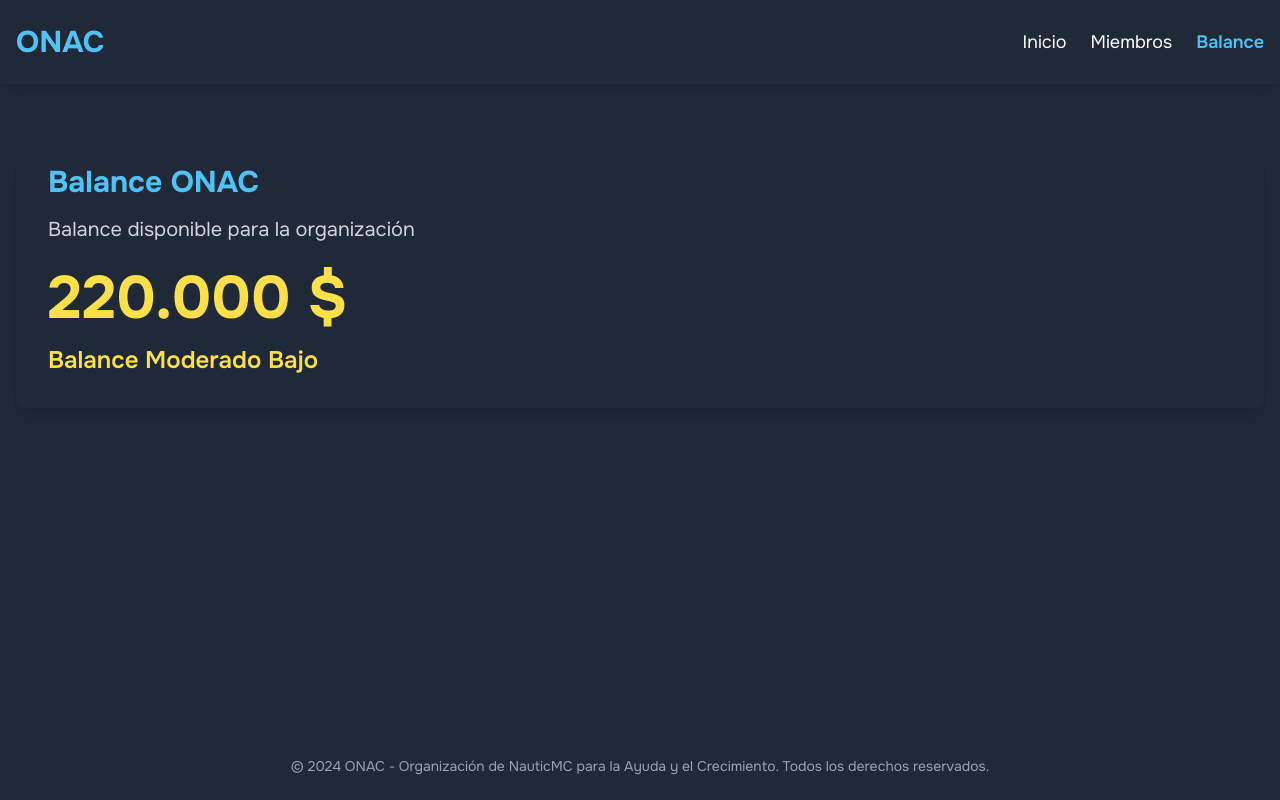
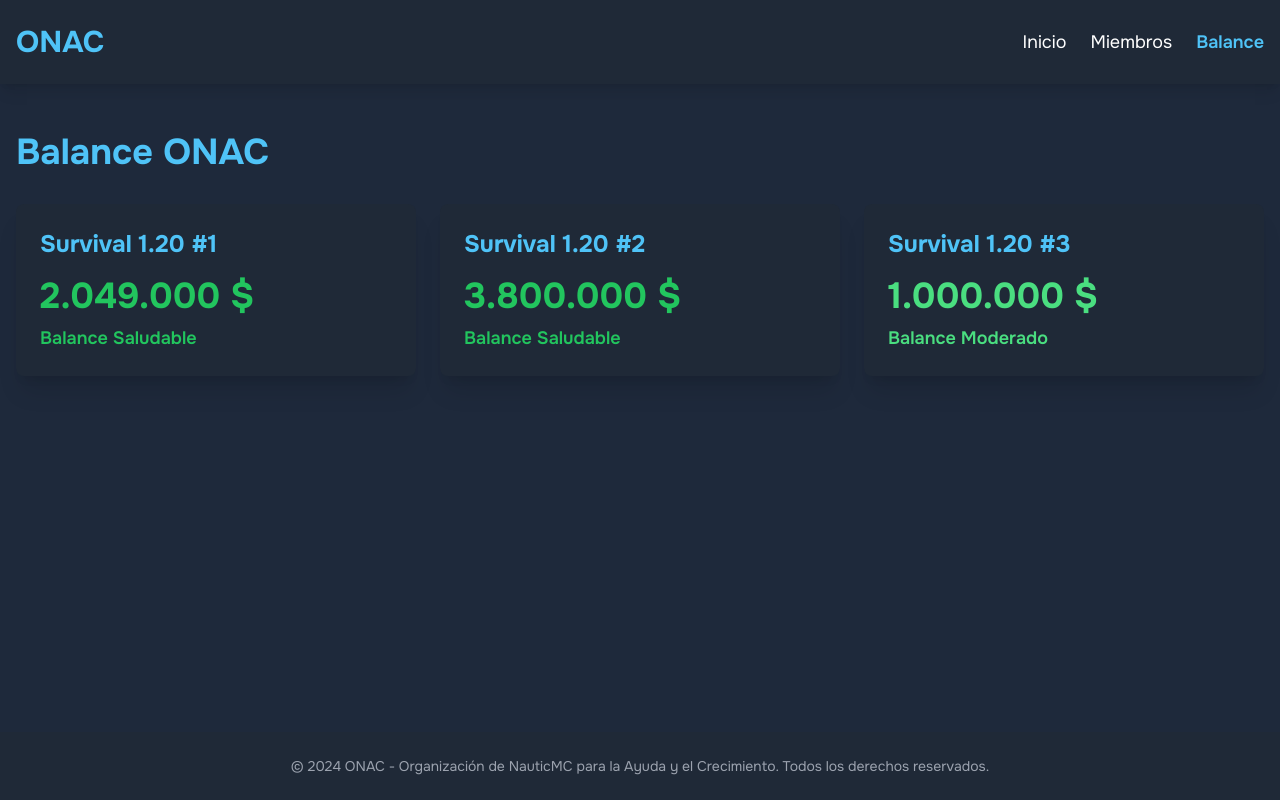
Before and after one commit to ValkyrieOS/ONAC, a plain HTML site: page balance.html in a window 1280 px wide. Drawn offline with nearby package versions, Linux system fonts and the light colour scheme.

Commit message:
actualización

```diff
--- a/balance.html
+++ b/balance.html
@@ -50,13 +50,13 @@
         </div>
     </header>
 
-    <main class="container mx-auto px-4 py-12 flex-grow">
-        <section class="bg-gray-800 rounded-lg shadow-xl p-8 mb-12">
-            <h2 class="text-3xl font-bold text-onac-blue mb-4">Balance ONAC</h2>
-            <p class="text-gray-300 text-xl mb-6">Balance disponible para la organización</p>
-            <div id="balanceDisplay" class="text-6xl font-bold mb-4"></div>
-            <div id="balanceCategory" class="text-2xl font-semibold"></div>
-        </section>
+    <main class="flex-grow">
+        <div class="container mx-auto px-4 py-12">
+            <h1 class="text-4xl font-bold text-onac-blue mb-8">Balance ONAC</h1>
+            <div id="balanceContainer" class="grid grid-cols-1 md:grid-cols-2 lg:grid-cols-3 gap-6">
+                <!-- Las tarjetas de balance se insertarán aquí dinámicamente -->
+            </div>
+        </div>
     </main>
 
     <footer class="bg-gray-800 text-gray-400 py-6 mt-auto">
@@ -67,50 +67,44 @@
     </footer>
 
     <script>
-        function updateBalance(balance) {
-            const balanceDisplay = document.getElementById('balanceDisplay');
-            const balanceCategory = document.getElementById('balanceCategory');
-
-            balanceDisplay.textContent = balance.toLocaleString('es-ES') + ' $';
-
-            let color, category;
-            if (balance <= 10000) {
-                color = 'text-red-600';
-                category = 'Balance Crítico';
-            } else if (balance <= 50000) {
-                color = 'text-orange-500';
-                category = 'Balance Muy Bajo';
-            } else if (balance <= 100000) {
-                color = 'text-yellow-500';
-                category = 'Balance Bajo';
-            } else if (balance <= 500000) {
-                color = 'text-yellow-300';
-                category = 'Balance Moderado Bajo';
-            } else if (balance <= 1000000) {
-                color = 'text-green-400';
-                category = 'Balance Moderado';
-            } else if (balance <= 5000000) {
-                color = 'text-green-500';
-                category = 'Balance Saludable';
-            } else if (balance <= 10000000) {
-                color = 'text-blue-400';
-                category = 'Balance Muy Saludable';
-            } else if (balance <= 50000000) {
-                color = 'text-blue-500';
-                category = 'Balance Excelente';
-            } else {
-                color = 'text-purple-500';
-                category = 'Balance Extraordinario';
-            }
-
-            balanceDisplay.className = `text-6xl font-bold mb-4 ${color}`;
-            balanceCategory.textContent = category;
-            balanceCategory.className = `text-2xl font-semibold ${color}`;
+        function getBalanceInfo(balance) {
+            if (balance <= 10000) return { color: 'text-red-600', category: 'Balance Crítico' };
+            if (balance <= 50000) return { color: 'text-orange-500', category: 'Balance Muy Bajo' };
+            if (balance <= 100000) return { color: 'text-yellow-500', category: 'Balance Bajo' };
+            if (balance <= 500000) return { color: 'text-yellow-300', category: 'Balance Moderado Bajo' };
+            if (balance <= 1000000) return { color: 'text-green-400', category: 'Balance Moderado' };
+            if (balance <= 5000000) return { color: 'text-green-500', category: 'Balance Saludable' };
+            if (balance <= 10000000) return { color: 'text-blue-400', category: 'Balance Muy Saludable' };
+            if (balance <= 50000000) return { color: 'text-blue-500', category: 'Balance Excelente' };
+            return { color: 'text-purple-500', category: 'Balance Extraordinario' };
         }
 
-        // Simular un balance (reemplazar con el balance real)
-        const currentBalance = 220000;
-        updateBalance(currentBalance);
+        function createBalanceCard(modalidad) {
+            const { color, category } = getBalanceInfo(modalidad.balance);
+            return `
+                <div class="bg-gray-800 border-gray-700 rounded-lg shadow-xl p-6">
+                    <h2 class="text-2xl font-bold text-onac-blue mb-4">${modalidad.nombre}</h2>
+                    <p class="text-4xl font-bold mb-2 ${color}">
+                        ${modalidad.balance.toLocaleString('es-ES')} $
+                    </p>
+                    <p class="text-lg font-semibold ${color}">${category}</p>
+                </div>
+            `;
+        }
+
+        function loadBalances() {
+            fetch('/data/modalidades.json')
+                .then(response => response.json())
+                .then(data => {
+                    const balanceContainer = document.getElementById('balanceContainer');
+                    data.modalidades.forEach(modalidad => {
+                        balanceContainer.innerHTML += createBalanceCard(modalidad);
+                    });
+                })
+                .catch(error => console.error('Error cargando los balances:', error));
+        }
+
+        document.addEventListener('DOMContentLoaded', loadBalances);
     </script>
 </body>
 
--- a/data/members.json
+++ b/data/members.json
@@ -35,6 +35,12 @@
       "role": "Miembro",
       "image": "img/incognito.webp",
       "status": "pendiente"
+    },
+    {
+      "name": "Kord-Ko",
+      "role": "Miembro",
+      "image": "img/kordko.webp",
+      "status": "pendiente"
     }
   ]
 }
--- /dev/null
+++ b/data/modalidades.json
@@ -0,0 +1,16 @@
+{
+  "modalidades": [
+    {
+      "nombre": "Survival 1.20 #1",
+      "balance": 2049000
+    },
+    {
+      "nombre": "Survival 1.20 #2",
+      "balance": 3800000
+    },
+    {
+      "nombre": "Survival 1.20 #3",
+      "balance": 1000000
+    }
+  ]
+}
```
Also changed, not shown: members.html (+1 -0 lines), img/kordko.webp (added).
